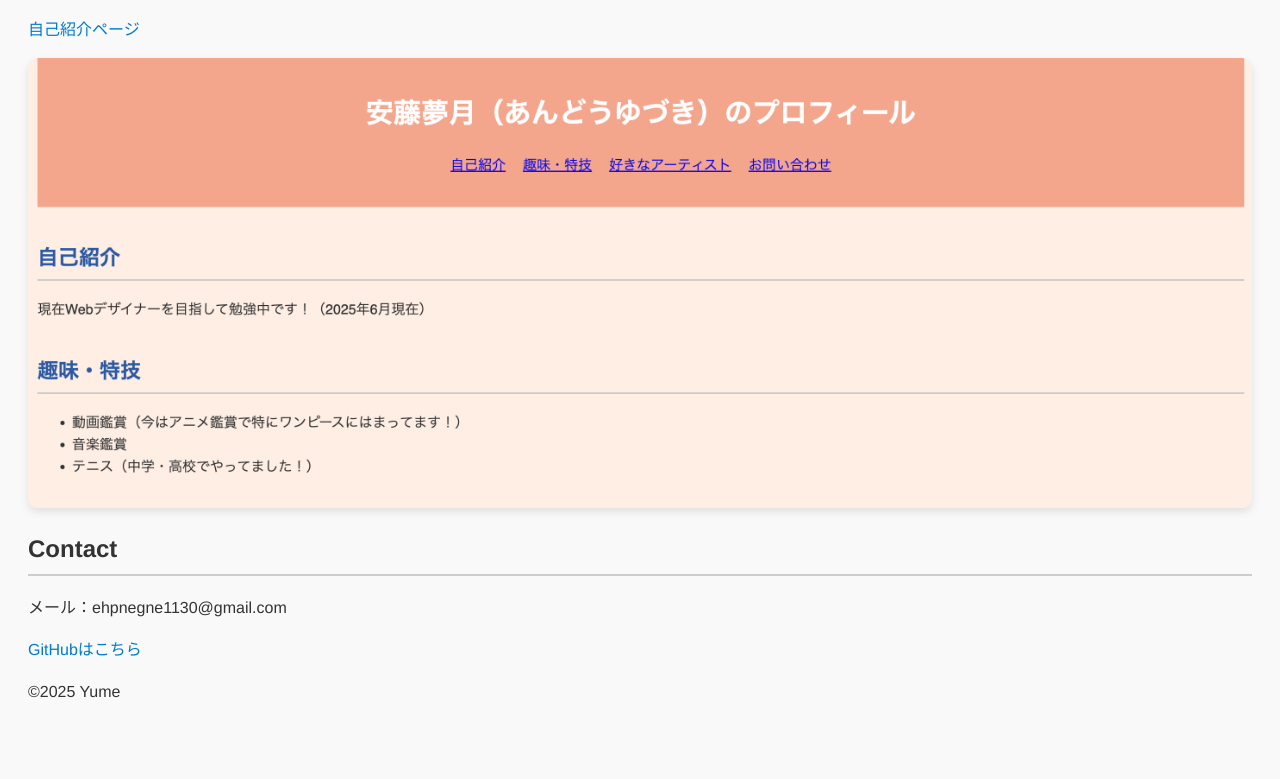
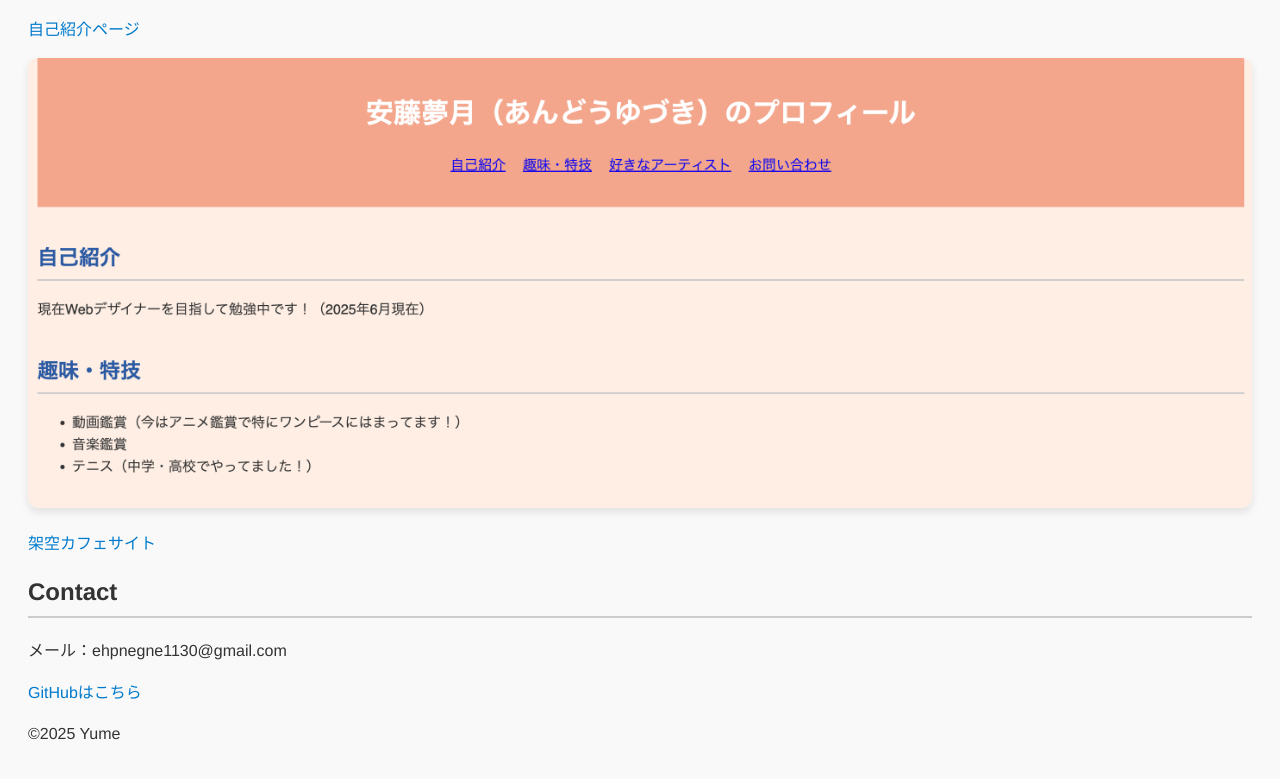
Before and after one commit to yume123976/portfolio, a plain HTML site: page index.html in a window 1280 px wide. Shown: the part 580-1359 px from the top of the page. Before the commit the page ends 1328 px from the top, so only its background shows below. Drawn offline with Linux system fonts and the light colour scheme.

Commit message:
Update index.html

```diff
--- a/index.html
+++ b/index.html
@@ -41,6 +41,11 @@
                         <img src="images/self-intro.png" art="自己紹介ページ">
                 </div>
             </div>
+            <div class="gallery">
+                <div class="work-item">
+                    <p><a href="cafe.html">架空カフェサイト</a></p>
+                </div>
+            </div>
         </section>
 
         <section id="contact">
```
